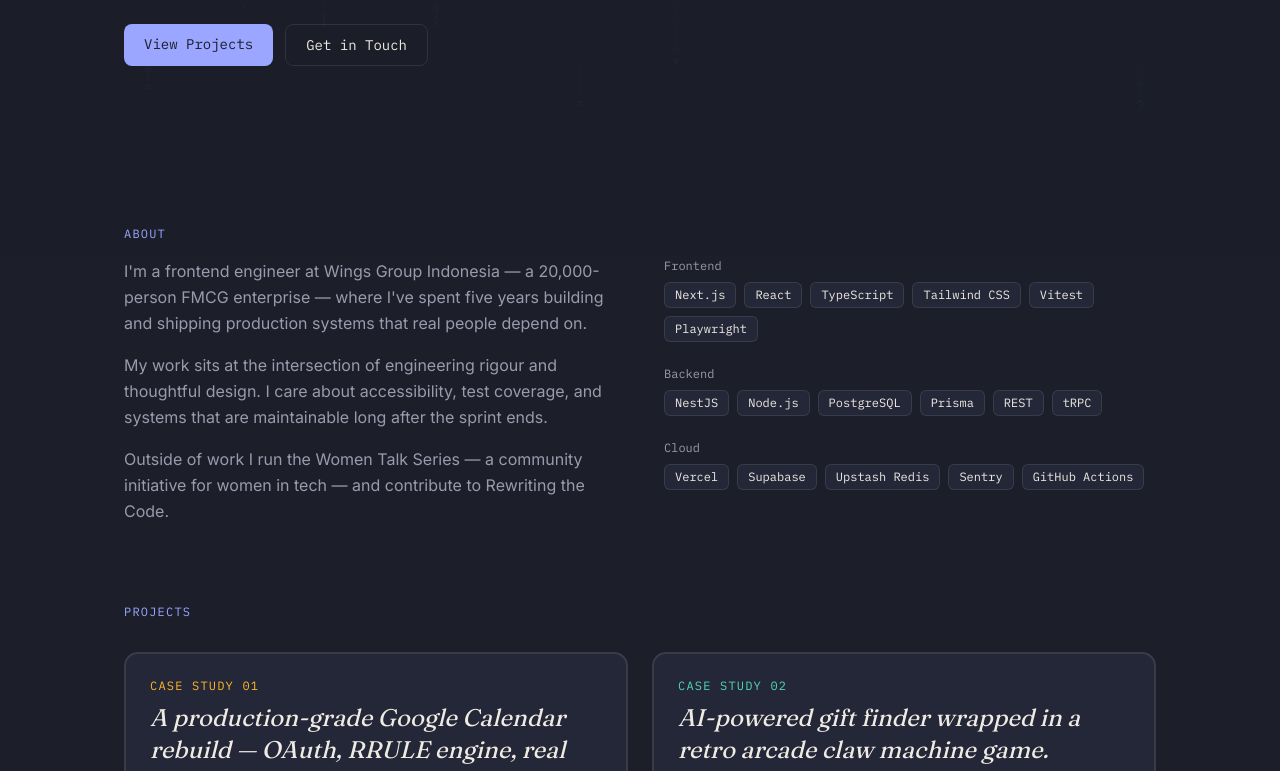
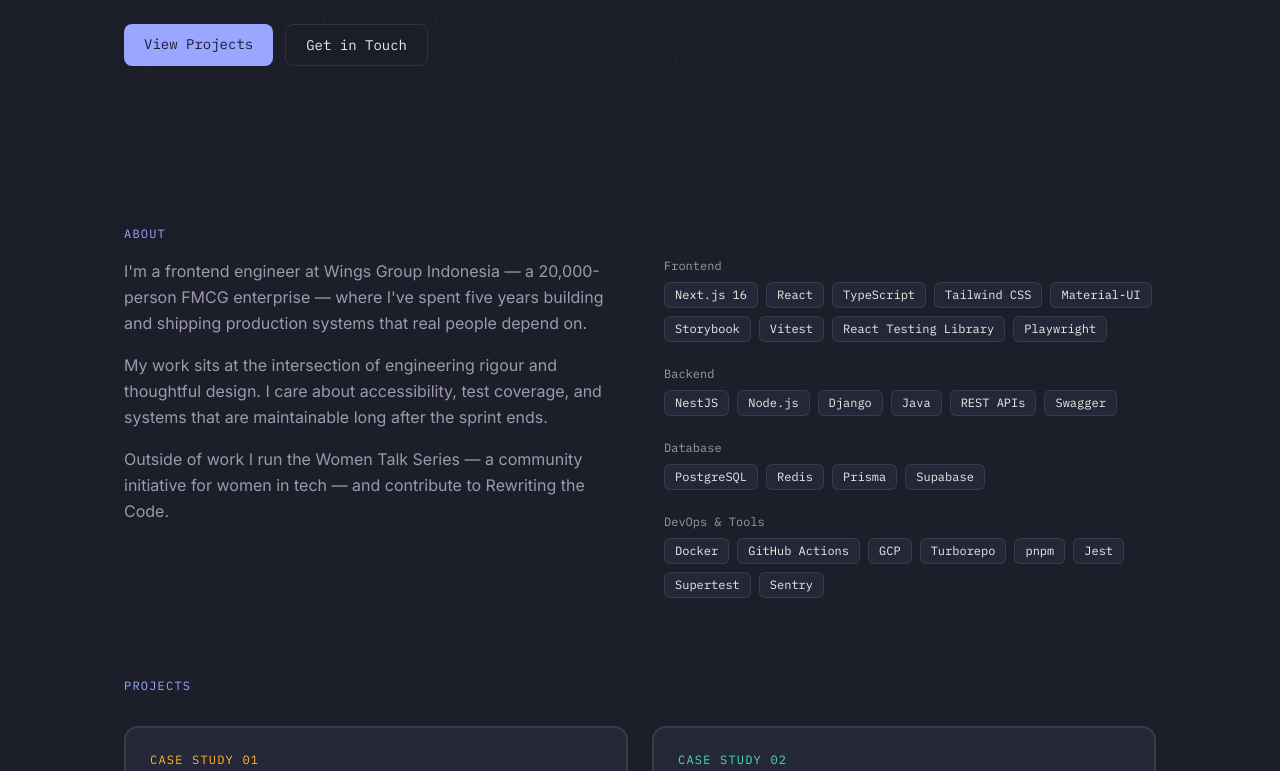
Before and after one commit to tanialapalelo/latest-portfolio, a Next.js app: page / in a window 1280 px wide. Shown: the part 545-1316 px from the top of the page. Built offline with nearby package versions, Linux system fonts and the light colour scheme.

Commit message:
fix: align AboutSection skill chips with CV and project stacks

```diff
--- a/components/home/AboutSection.tsx
+++ b/components/home/AboutSection.tsx
@@ -1,7 +1,8 @@
 const skills = {
-  Frontend: ['Next.js', 'React', 'TypeScript', 'Tailwind CSS', 'Vitest', 'Playwright'],
-  Backend: ['NestJS', 'Node.js', 'PostgreSQL', 'Prisma', 'REST', 'tRPC'],
-  Cloud: ['Vercel', 'Supabase', 'Upstash Redis', 'Sentry', 'GitHub Actions'],
+  Frontend: ['Next.js 16', 'React', 'TypeScript', 'Tailwind CSS', 'Material-UI', 'Storybook', 'Vitest', 'React Testing Library', 'Playwright'],
+  Backend: ['NestJS', 'Node.js', 'Django', 'Java', 'REST APIs', 'Swagger'],
+  Database: ['PostgreSQL', 'Redis', 'Prisma', 'Supabase'],
+  'DevOps & Tools': ['Docker', 'GitHub Actions', 'GCP', 'Turborepo', 'pnpm', 'Jest', 'Supertest', 'Sentry'],
 }
 
 export function AboutSection() {
```
Also changed, not shown: 1 other file (tests, documents, lock files or other folders).
